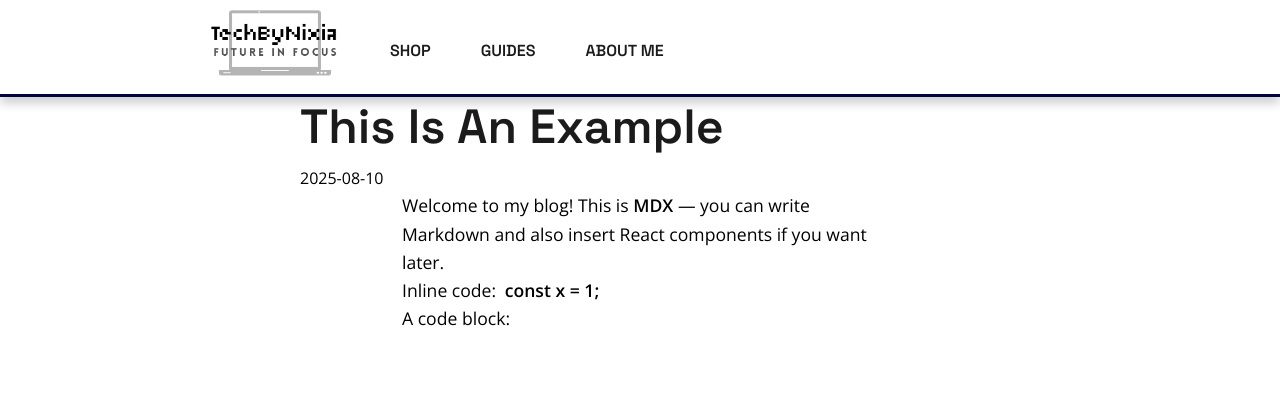
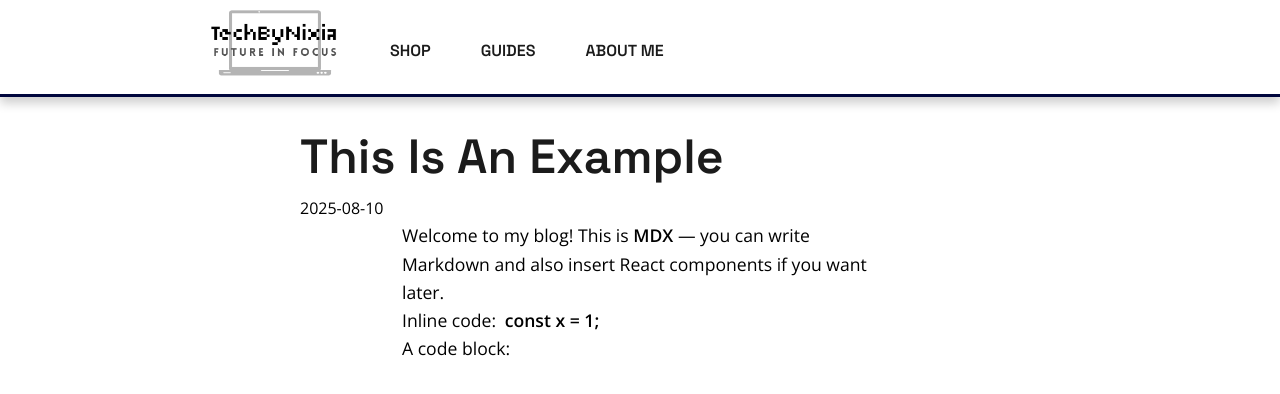
Before and after one commit to Carring10/techbynixia.com, a Next.js app: page /posts/hello-world in a window 1280 px wide. Shown: the top 394 px of the page. Built offline with nearby package versions, Linux system fonts and the light colour scheme.

Commit message:
staging for pull

```diff
--- a/pages/posts/[slug].module.css
+++ b/pages/posts/[slug].module.css
@@ -1,5 +1,6 @@
 .postArticleContainer {
     width: 80%;
+    margin-top: 30px;
     color: black;
     display: flex;
     flex-direction: column;
```
Also changed, not shown: posts/test.md (+0 -8 lines).
